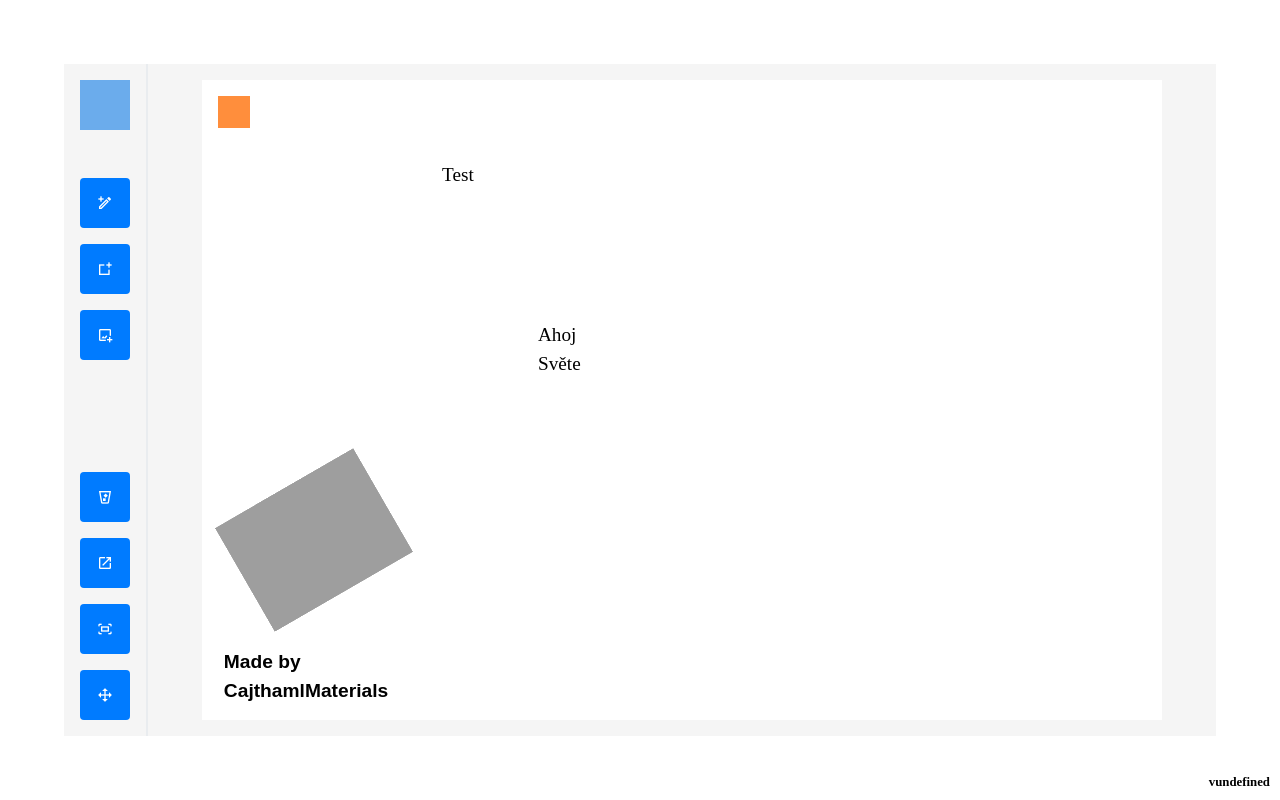
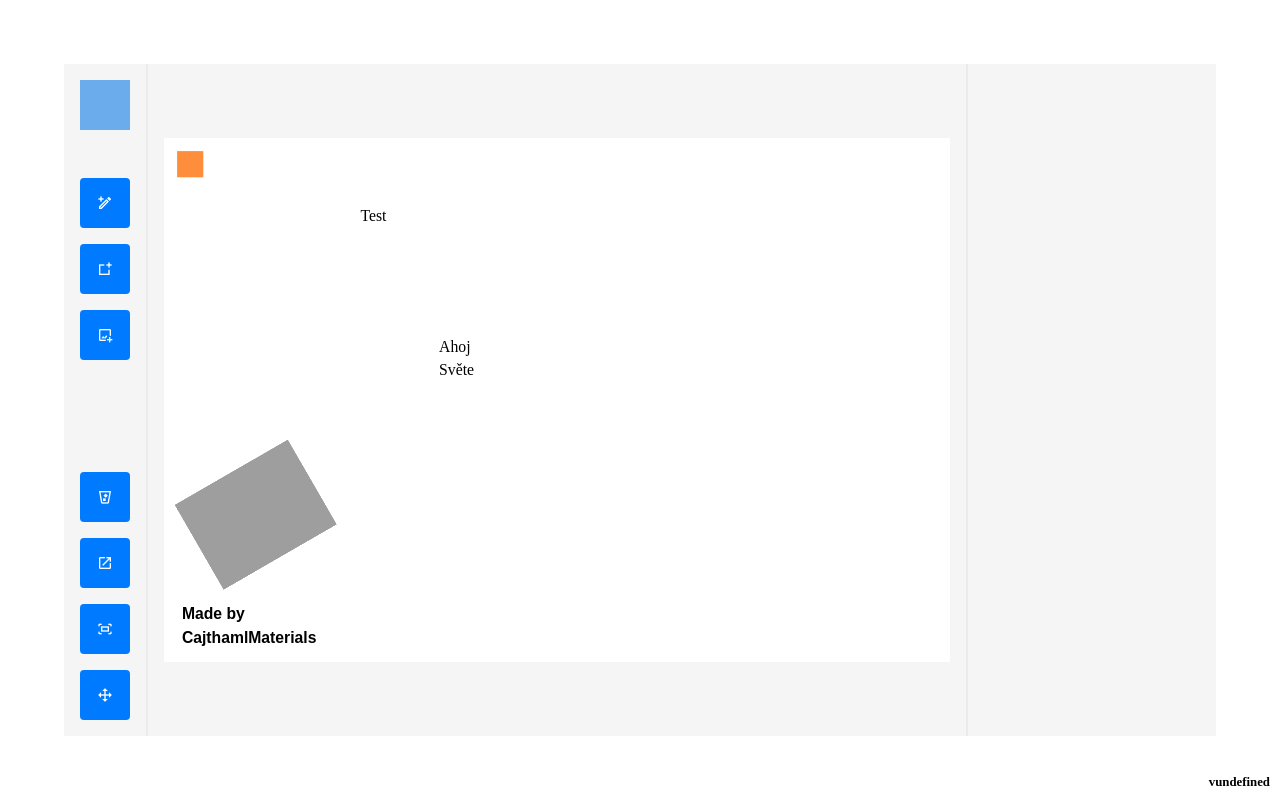
Before and after one commit to cajthamlmatej/master-thesis, a Vue app in the folder implementation/: page / in a window 1280 px wide. Built offline with nearby package versions, Linux system fonts and the light colour scheme; grey boxes are pictures that could not be loaded.

Commit message:
impl: feat: properties of blocks, sample properties

```diff
--- a/implementation/package.json
+++ b/implementation/package.json
@@ -1,6 +1,6 @@
 {
   "name": "masterthesis",
-  "version": "0.2.0",
+  "version": "0.3.0",
   "private": true,
   "type": "module",
   "scripts": {
--- a/implementation/src/assets/editor.scss
+++ b/implementation/src/assets/editor.scss
@@ -526,3 +526,55 @@
         }
     }
 }
+
+.editor-property {
+    display: flex;
+    flex-direction: column;
+    gap: 0.5em;
+    padding: 1em;
+
+    > .property {
+        display: flex;
+        flex-direction: column;
+        gap: 0.5em;
+
+        > .label {
+            font-weight: bold;
+            text-transform: uppercase;
+            font-size: 0.75em;
+            letter-spacing: 0.1em;
+        }
+
+        > .property-content {
+            display: flex;
+            flex-direction: column;
+            gap: 0.5em;
+
+            &--row {
+                flex-direction: row;
+            }
+
+            > .property-data {
+                display: flex;
+                flex-direction: column;
+                gap: 0.5em;
+                flex-basis: 100%;
+
+                &--row {
+                    flex-direction: row;
+                    align-items: center;
+                }
+
+                > label {
+                    font-size: 0.75em;
+                    text-transform: uppercase;
+                    letter-spacing: 0.1em;
+                }
+
+                > input {
+                    width: 100%;
+                }
+            }
+        }
+    }
+}
--- a/implementation/src/components/Editor.vue
+++ b/implementation/src/components/Editor.vue
@@ -21,6 +21,10 @@
             </div>
         </div>
 
+        <div class="editor-property-container">
+            <div class="editor-property" ref="editorPropertyElement" v-once v-html="''" :key="'editor-property'">
+            </div>
+        </div>
     </article>
 </template>
 
@@ -37,8 +41,10 @@ import {EditorMode} from "@/editor/EditorMode";
 import {EditorDeserializer} from "@/editor/EditorDeserializer";
 import {EditorSerializer} from "@/editor/EditorSerializer";
 import {useRouter} from "vue-router";
+import {EditorProperty} from "@/editor/property/EditorProperty";
 
 const editorElement = ref<HTMLElement | null>(null);
+const editorPropertyElement = ref<HTMLElement | null>(null);
 
 let editor!: Editor;
 
@@ -47,10 +53,16 @@ onMounted(() => {
         console.error("Editor element not found");
         return;
     }
+    if (!editorPropertyElement.value) {
+        console.error("Editor property element not found");
+        return;
+    }
 
     const data = `{"editor":{"size":{"width":1200,"height":800}},"blocks":[{"id":"c0aefad7-f60d-4cdb-a5a8-074e1c2f3200","type":"text","position":{"x":300,"y":100},"size":{"width":300,"height":36},"rotation":0,"zIndex":1,"locked":false,"content":"<div>Test</div>","fontSize":24},{"id":"a49ae9fd-7217-42a0-8ed9-6afce28a759a","type":"text","position":{"x":420,"y":300},"size":{"width":390,"height":72},"rotation":0,"zIndex":2,"locked":false,"content":"<div>Ahoj</div><div>Světe</div>","fontSize":24},{"id":"a6b762b2-cbe8-48c9-ae81-4e6f9dd7121a","type":"watermark","position":{"x":30,"y":720},"size":{"width":200,"height":50},"rotation":0,"zIndex":3,"locked":false},{"id":"37aa85e8-e9c7-411f-8b71-cd9fc14bb47c","type":"rectangle","position":{"x":20,"y":20},"size":{"width":40,"height":40},"rotation":0,"zIndex":4,"locked":false,"group":"group1","color":"#ff8e3c"},{"id":"eb080762-2a7b-4499-8725-d453896483a2","type":"image","position":{"x":40,"y":500},"size":{"width":200,"height":200},"rotation":-30,"zIndex":5,"locked":false,"group":"group1","imageUrl":"https://ssps.cajthaml.eu/img/logo-main-for-light-main.png"}]}`;
     const deserializer = new EditorDeserializer();
     editor = deserializer.deserialize(data, editorElement.value);
+
+    const editorProperty = new EditorProperty(editor, editorPropertyElement.value);
 });
 
 const mode = ref<'select' | 'move'>('select');
@@ -150,7 +162,7 @@ const add = (event: MouseEvent, type: 'text' | 'rectangle' | 'image') => {
 <style scoped lang="scss">
 article.editor-view {
     display: grid;
-    grid-template-columns: auto minmax(0, 1fr);
+    grid-template-columns: auto minmax(0, 1fr) 250px;
     grid-template-rows: minmax(0, 1fr);
     width: 100%;
     height: 100%;
@@ -199,6 +211,14 @@ article.editor-view {
             flex-shrink: 0;
         }
     }
+
+    .editor-property-container {
+        grid-row: 1 / 2;
+        grid-column: 3 / 4;
+        background-color: #f5f5f5;
+        border-left: 2px solid #e9ecef;
+        position: relative;
+    }
 }
 
 .editor-container {
--- a/implementation/src/editor/EditorEvents.ts
+++ b/implementation/src/editor/EditorEvents.ts
@@ -11,5 +11,6 @@ export default class EditorEvents {
         locked: boolean
     }>();
     public MODE_CHANGED = new Event<EditorMode>();
+    public BLOCK_POSITION_CHANGED: Event<{block: EditorBlock, manual: boolean}> = new Event<{block: EditorBlock, manual: boolean}>();
 
 };
--- a/implementation/src/editor/block/EditorBlock.ts
+++ b/implementation/src/editor/block/EditorBlock.ts
@@ -1,6 +1,9 @@
 import type Editor from "@/editor/Editor";
 import {twoPolygonsIntersect} from "@/utils/collision";
 import {getRotatedRectanglePoints} from "@/utils/spaceManipulation";
+import type {Property} from "@/editor/property/Property";
+import {PositionProperty} from "@/editor/property/base/PositionProperty";
+import type {Type} from "@/utils/TypeScriptTypes";
 
 export abstract class EditorBlock {
     public id: string;
@@ -57,13 +60,24 @@ export abstract class EditorBlock {
 
     public abstract serialize(): Object;
 
+    public getProperties(): Property[] {
+        return [
+            new PositionProperty()
+        ]
+    }
+
     public getContent(): HTMLElement | undefined {
         return undefined;
     }
 
-    public move(x: number, y: number, skipSynchronization: boolean = false) {
-        this.position.x = x;
-        this.position.y = y;
+    public move(x: number, y: number, skipSynchronization: boolean = false, manual: boolean = false) {
+        this.position.x = Math.floor(x);
+        this.position.y = Math.floor(y);
+
+        this.editor.events.BLOCK_POSITION_CHANGED.emit({
+            block: this,
+            manual: manual
+        });
 
         if (!skipSynchronization) this.synchronize();
     }
--- a/implementation/src/editor/block/rectangle/RectangleEditorBlock.ts
+++ b/implementation/src/editor/block/rectangle/RectangleEditorBlock.ts
@@ -1,5 +1,8 @@
 import {EditorBlock} from "@/editor/block/EditorBlock";
 import {generateUUID} from "@/utils/Generators";
+import type {Type} from "@/utils/TypeScriptTypes";
+import type {Property} from "@/editor/property/Property";
+import {ColorProperty} from "@/editor/property/base/ColorProperty";
 
 export class RectangleEditorBlock extends EditorBlock {
     private color: string;
@@ -54,6 +57,14 @@ export class RectangleEditorBlock extends EditorBlock {
             this.color);
     }
 
+
+    getProperties(): Property[] {
+        return [
+            ...super.getProperties(),
+            new ColorProperty("color")
+        ];
+    }
+
     public override serialize(): Object {
         return {
             ...this.serializeBase(),
--- /dev/null
+++ b/implementation/src/editor/property/EditorProperty.ts
@@ -0,0 +1,52 @@
+import Editor from "@/editor/Editor";
+import type {EditorBlock} from "@/editor/block/EditorBlock";
+import type {Type} from "@/utils/TypeScriptTypes";
+import {Property} from "@/editor/property/Property";
+
+export class EditorProperty {
+    private element!: HTMLElement;
+    private editor: Editor;
+
+    constructor(editor: Editor, element: HTMLElement) {
+        this.editor = editor;
+
+        this.element = element;
+        this.setup();
+
+        this.editor.getSelector().events.SELECTED_BLOCK_CHANGED.on((blocks: EditorBlock[]) => this.update(blocks));
+    }
+
+    private setup() {
+    }
+
+    private activeProperties: Property[] = [];
+
+    private update(blocks: EditorBlock[]) {
+        this.element.innerHTML = "";
+        if(blocks.length === 0) {
+            return;
+        }
+
+        const properties = blocks
+            .map(block => block.getProperties())
+            .flat()
+            .reduce((acc: Property[], property) => acc.some(p => p.getID() === property.getID()) ? acc : [...acc, property], []);
+
+        this.activeProperties = properties;
+        console.log(properties);
+
+        for(const property of properties) {
+            const element = document.createElement("div");
+            element.classList.add("property");
+            element.classList.add("property--type-" + (typeof property).toLowerCase().replace("property", ""));
+            this.element.appendChild(element);
+
+            property.initialize(element, this, blocks);
+            property.setup();
+        }
+    }
+
+    public getEditor() {
+        return this.editor;
+    }
+}
--- /dev/null
+++ b/implementation/src/editor/property/Property.ts
@@ -0,0 +1,21 @@
+import type {EditorProperty} from "@/editor/property/EditorProperty";
+import {EditorBlock} from "@/editor/block/EditorBlock";
+
+export abstract class Property {
+    protected element!: HTMLElement;
+    protected editorProperty!: EditorProperty;
+    protected blocks!: EditorBlock[];
+
+    public initialize(element: HTMLElement, editorProperty: EditorProperty, blocks: EditorBlock[]) {
+        this.element = element;
+        this.editorProperty = editorProperty;
+        this.blocks = blocks;
+    }
+
+    public getID(): string {
+        return this.constructor.name;
+    }
+
+    public abstract setup(): void;
+    public abstract destroy(): void;
+}
--- /dev/null
+++ b/implementation/src/editor/property/base/ColorProperty.ts
@@ -0,0 +1,52 @@
+import {Property} from "@/editor/property/Property";
+import {EditorBlock} from "@/editor/block/EditorBlock";
+
+export class ColorProperty extends Property {
+    private field: string;
+    constructor(field: string) {
+        super();
+        this.field = field;
+    }
+
+
+    getID(): string {
+        return super.getID() + "-" + this.field;
+    }
+
+    public override setup(): void {
+        this.element.innerHTML = `
+            <p class="label">Color</p>
+            <div class="property-content property-content--row">
+                <div class="property-data property-data--row">
+                    <input type="color" data-property="color" name="color">
+                </div>
+            </div>
+        `;
+
+        const colorInput = this.element.querySelector<HTMLInputElement>('[data-property="color"]');
+
+        // Default values
+        this.recalculateValues(colorInput);
+
+        colorInput?.addEventListener('input', () => {
+            for(let block of this.blocks) {
+                (block as any)[this.field] = colorInput!.value;
+                (block as any).synchronize();
+            }
+        });
+    }
+
+    private recalculateValues(colorInput: HTMLInputElement | null) {
+        for(let block of this.blocks) {
+            if((block as any)[this.field] !== (this.blocks[0] as any)[this.field]) {
+                colorInput!.value = "#ffffff";
+                return;
+            }
+            colorInput!.value = (block as any)[this.field];
+        }
+    }
+
+    public override destroy(): void {
+        this.element.innerHTML = "";
+    }
+}
--- /dev/null
+++ b/implementation/src/editor/property/base/PositionProperty.ts
@@ -0,0 +1,65 @@
+import {Property} from "@/editor/property/Property";
+import {EditorBlock} from "@/editor/block/EditorBlock";
+
+export class PositionProperty extends Property {
+    public override setup(): void {
+        if(this.blocks.length != 1) {
+            this.element.innerHTML = "";
+            return;
+        }
+
+        this.element.innerHTML = `
+            <p class="label">Position</p>
+            <div class="property-content property-content--row">
+                <div class="property-data property-data--row">
+                    <label for="x">X</label>
+                    <input type="number" data-property="x" name="x">
+                </div>
+                <div class="property-data property-data--row">
+                    <label for="y">Y</label>
+                    <input type="number" data-property="y" name="y">
+                </div>
+            </div>
+        `;
+
+        const xInput = this.element.querySelector<HTMLInputElement>('[data-property="x"]');
+        const yInput = this.element.querySelector<HTMLInputElement>('[data-property="y"]');
+
+        // Default values
+        this.recalculateValues(xInput, yInput);
+
+        xInput?.addEventListener('input', () => {
+            for(let block of this.blocks) {
+                block.move(parseInt(xInput!.value), block.position.y, false, true);
+            }
+        });
+        yInput?.addEventListener('input', () => {
+            for(let block of this.blocks) {
+                block.move(block.position.x, parseInt(yInput!.value), false, true);
+            }
+        });
+
+        this.editorProperty.getEditor().events.BLOCK_POSITION_CHANGED.on((data) => {
+            this.recalculateValues(xInput, yInput);
+        });
+    }
+
+    private recalculateValues(xInput: HTMLInputElement | null, yInput: HTMLInputElement | null) {
+        let defaultX: string | number = this.blocks[0].position.x;
+        let defaultY: string | number = this.blocks[0].position.y;
+
+        if(!this.blocks.every(block => block.position.x === defaultX)) {
+            defaultX = "";
+        }
+        if(!this.blocks.every(block => block.position.y === defaultY)) {
+            defaultY = "";
+        }
+
+        xInput!.value = defaultX.toString();
+        yInput!.value = defaultY.toString();
+    }
+
+    public override destroy(): void {
+        this.element.innerHTML = "";
+    }
+}
--- a/implementation/src/editor/selector/area/EditorSelectorArea.ts
+++ b/implementation/src/editor/selector/area/EditorSelectorArea.ts
@@ -48,6 +48,12 @@ export default class EditorSelectorArea {
         });
         this.editor.events.BLOCK_CONTENT_CHANGED.on((block) => {
             this.handleSelector();
+        });
+        this.editor.events.BLOCK_POSITION_CHANGED.on((blockData) => {
+            if(blockData.manual) {
+                this.recalculateSelectionArea();
+                this.handleVisibility();
+            }
         });
     }
 
```
